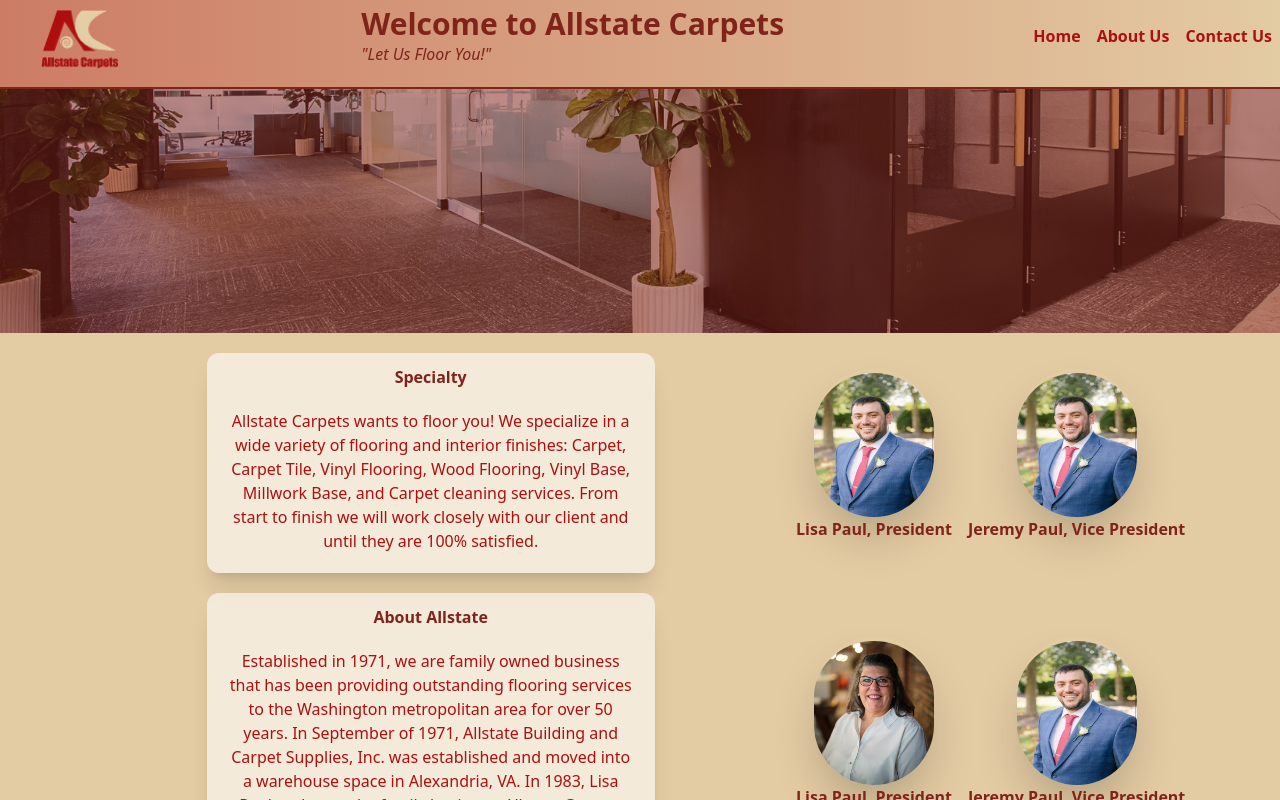
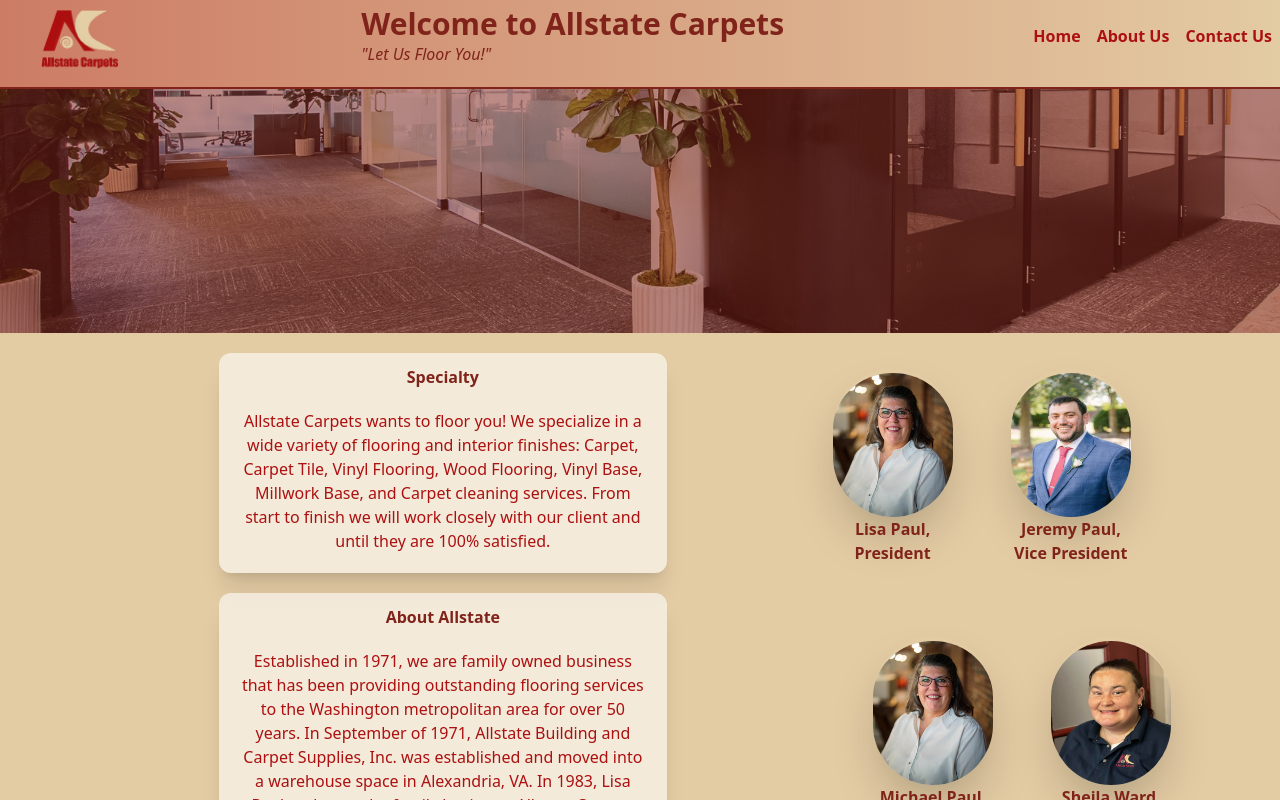
Before and after one commit to sramalho94/AllstateCarpets, a Next.js app in the folder allstate-carpets-next/: page /about in a window 1280 px wide. Built offline with nearby package versions, Linux system fonts and the light colour scheme.

Commit message:
Added Sheila's photo and title to about us page

```diff
--- a/allstate-carpets-next/app/about/page.jsx
+++ b/allstate-carpets-next/app/about/page.jsx
@@ -54,16 +54,19 @@
               <div className="mx-auto">
                 <Image
                   className="rounded-full shadow-2xl pt-1"
-                  src="/resizedjeremy.jpg"
+                  src="/LisaPaul.jpeg"
                   alt="picture1"
                   width={120}
-                  height={140}
+                  height={120}
                 />
               </div>
-              <div className="flex flex-col justify-center">
-                <p className="text-center text-[#80241b] font-bold">
-                  Lisa Paul, President
-                </p>
+              <div className='flex flex-col'>
+              <p className="text-center font-bold text-[#80241b]">
+                Lisa Paul,
+              </p>
+              <p className="text-center font-bold text-[#80241b]">
+              President
+              </p>
               </div>
             </div>
             <div className="flex flex-col mt-2 p-2 mx-auto">
@@ -76,9 +79,14 @@
                   height={120}
                 />
               </div>
+              <div className='flex flex-col'>
               <p className="text-center font-bold text-[#80241b]">
-                Jeremy Paul, Vice President
+                Jeremy Paul,
               </p>
+              <p className="text-center font-bold text-[#80241b]">
+              Vice President
+              </p>
+              </div>
             </div>
           </div>
           <div
@@ -95,23 +103,33 @@
                   height={120}
                 />
               </div>
-              <p className="text-center text-[#80241b] font-bold">
-                Lisa Paul, President
+              <div className='flex flex-col'>
+              <p className="text-center font-bold text-[#80241b]">
+                Michael Paul,
               </p>
+              <p className="text-center font-bold text-[#80241b]">
+              Lead Flooring Consultant
+              </p>
+              </div>
             </div>
             <div className="flex flex-col mt-2 p-2 mx-auto">
               <div className="mx-auto">
                 <Image
                   className="rounded-full shadow-2xl pt-1"
-                  src="/resizedjeremy.jpg"
+                  src="/Sheila (1).jpeg"
                   alt="picture1"
                   width={120}
                   height={120}
                 />
               </div>
+              <div className='flex flex-col'>
               <p className="text-center font-bold text-[#80241b]">
-                Jeremy Paul, Vice President
+                Sheila Ward,
               </p>
+              <p className="text-center font-bold text-[#80241b]">
+              Office Manager
+              </p>
+              </div>
             </div>
           </div>
         </div>
--- a/allstate-carpets-next/components/Testimonials.jsx
+++ b/allstate-carpets-next/components/Testimonials.jsx
@@ -1,6 +1,6 @@
 import React from 'react'
 import Image from 'next/image'
-import { fit } from 'sharp'
+
 
 const Testimonials = () => {
   return (
```
Also changed, not shown: allstate-carpets-next/public/Sheila (1).jpeg (added).
